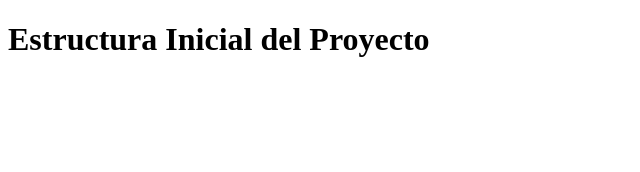
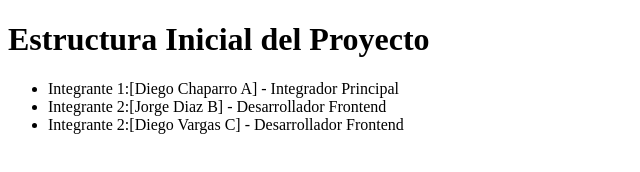
Before and after one commit to diegoch17/taller-gitcolaborativo, a plain HTML site: page index.html in a window 1280 px wide. Shown: the whole page, without its empty margins (0-640 px from the left). Drawn offline with Linux system fonts and the light colour scheme.

Commit message:
feat: agregar lista de integrantes del proyecto

```diff
--- a/index.html
+++ b/index.html
@@ -1,10 +1,20 @@
 <!DOCTYPE html>
 <html lang="es">
+
 <head>
     <meta charset="UTF-8">
     <title>Proyecto Integrador Git</title>
 </head>
+
 <body>
     <h1>Estructura Inicial del Proyecto</h1>
+    <ul>
+
+        <li>Integrante 1:[Diego Chaparro A] - Integrador Principal</1i>
+        <li>Integrante 2:[Jorge Diaz B] - Desarrollador Frontend</li>
+        <li>Integrante 2:[Diego Vargas C] - Desarrollador Frontend</li>
+
+        </u1>
 </body>
+
 </html>
```
